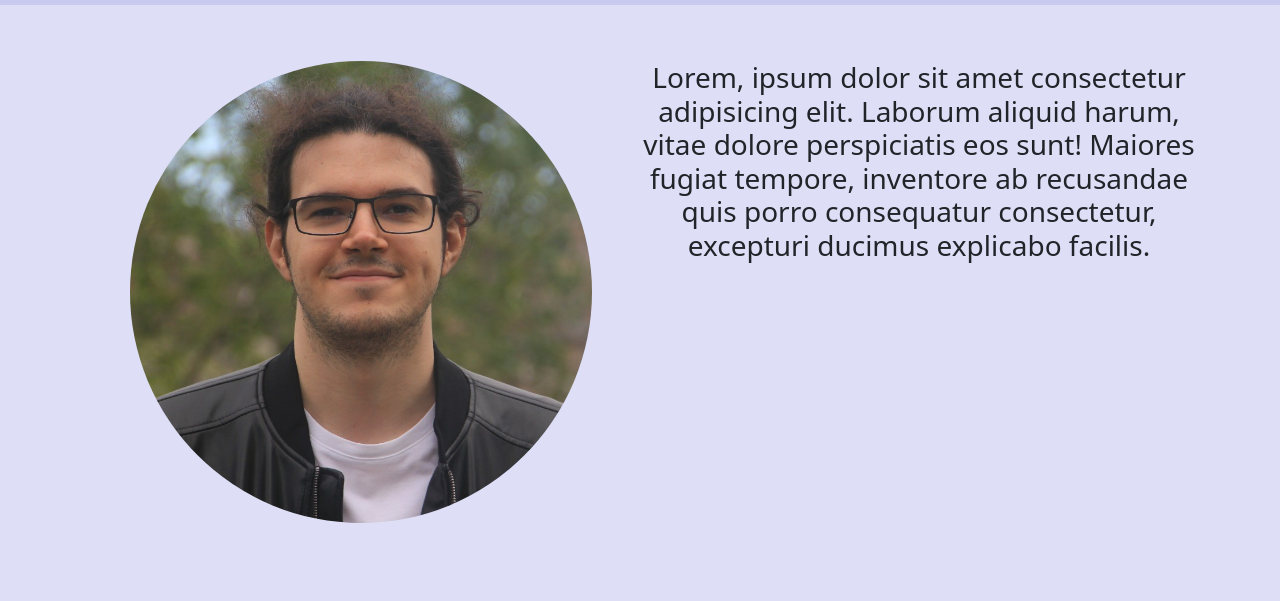
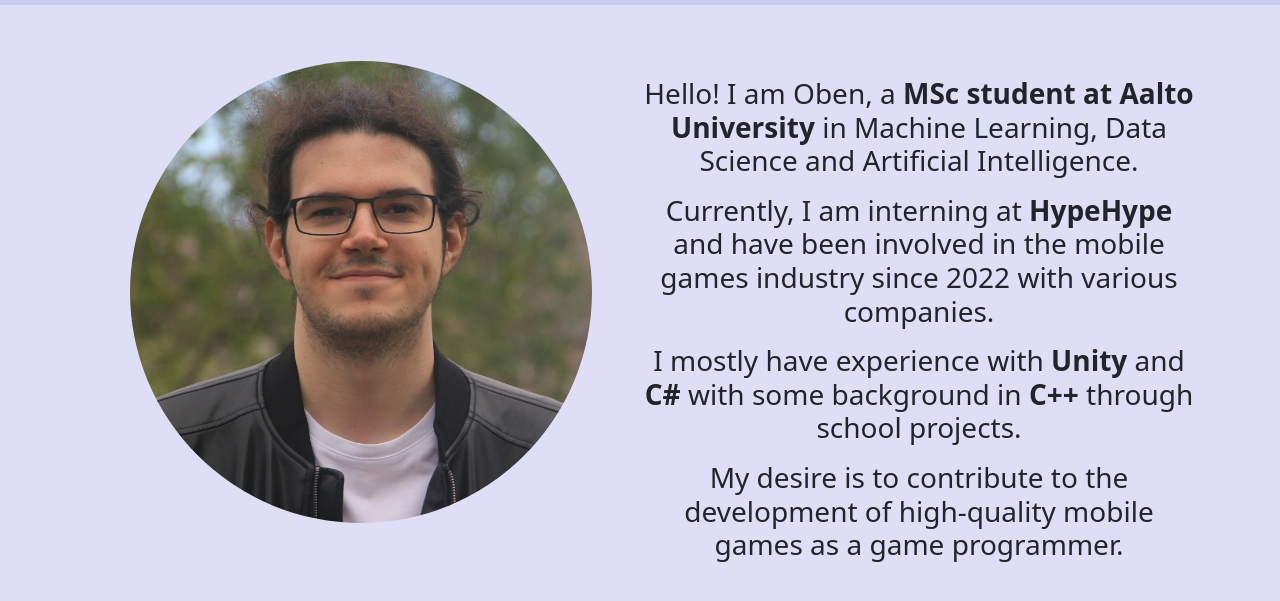
Before and after one commit to obenozgur/obenozgur.github.io, a website: page index.html in a window 1280 px wide. Shown: the part 85-686 px from the top of the page. Drawn offline with nearby package versions, Linux system fonts and the light colour scheme.

Commit message:
Add hello text

```diff
--- a/index.html
+++ b/index.html
@@ -54,16 +54,18 @@
     <div class="container-md overflow-hidden py-2">
         <div class="row gx-0 px-0">
             <div class="col col-12 col-xl-6">
-                <div class="p-xl-5  text-center"><img src="/imgs/me.jpeg"
-                        alt="Random Image" class="img-fluid rounded-circle">
+                <div class="p-xl-5  text-center"><img src="/imgs/me.jpeg" alt="Random Image"
+                        class="img-fluid rounded-circle">
                 </div>
             </div>
             <div class="col col-12 col-xl-6">
                 <div class="py-xl-5">
-                    <div class="text-center align-content-center h3">Lorem, ipsum dolor sit amet
-                        consectetur adipisicing elit. Laborum aliquid harum, vitae dolore perspiciatis eos sunt! Maiores
-                        fugiat tempore, inventore ab recusandae quis porro consequatur consectetur, excepturi ducimus
-                        explicabo facilis.</div>
+                    <div class="text-center align-content-center h3 text-black-75">
+                        <p class="mt-3 mt-xl-3">Hello! I am Oben, a <span class="fw-bold">MSc student at Aalto University</span> in Machine Learning, Data Science and Artificial Intelligence. </p>
+                        <p class="mt-3">Currently, I am interning at <span class="fw-bold">HypeHype</span> and have been involved in the mobile games industry since 2022 with various companies.</p>
+                        <p class="mt-3">I mostly have experience with <span class="fw-bold">Unity</span> and <span class="fw-bold">C#</span> with some background in <span class="fw-bold">C++</span> through school projects.</p>
+                        <p class="mt-3">My desire is to contribute to the development of high-quality mobile games as a game programmer.</p>
+                    </div>
                 </div>
             </div>
         </div>
```
